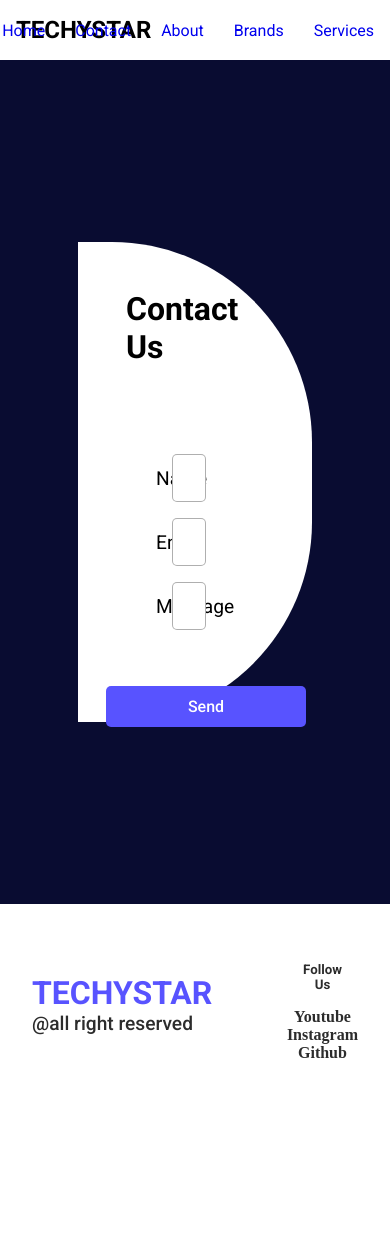
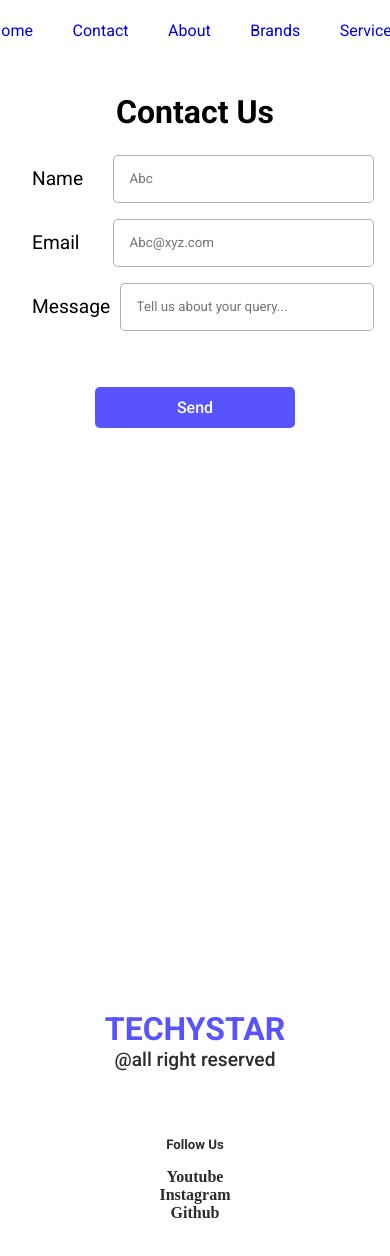
Before and after one commit to aryan-ya/practice-1, a React (Create React App) app: page /contact in a window 390 px wide. Shown: the top 1256 px of the page. Before the commit the page ends 1104 px from the top, so only its background shows below. Built offline with nearby package versions, Linux system fonts and the light colour scheme.

Commit message:
practice

```diff
--- a/src/components/Header.jsx
+++ b/src/components/Header.jsx
@@ -20,7 +20,7 @@
 
   </main>
  </nav>
-  )
-}
+  );
+};
 
 export default Header;
--- a/src/components/Home.jsx
+++ b/src/components/Home.jsx
@@ -12,7 +12,7 @@
       </div>
 
       <div className="home2">
-        <img src={vg} alt="Graphics" srcset="" />
+        <img src={vg} alt="Graphics"  />
 
         <div>
           <p>
--- a/src/styles/mediaquery.scss
+++ b/src/styles/mediaquery.scss
@@ -0,0 +1,97 @@
+@import "colors";
+
+@media screen and (max-width: 820px) {
+    .home3 {
+      height: 130vh;
+      > div {
+        height: 120vh;
+      }
+    }
+
+    .contact > main {
+      height: 100vh;
+      width: 100%;
+      border-radius: 0%;
+      h1 {
+        text-align: center;
+      }
+    }
+  }
+
+  @media screen and (max-width: 700px) {
+    nav {
+      > h1 {
+        display: none;
+      }
+      > main {
+        width: 100%;
+        justify-content: center;
+        a {
+          margin: 0.3rem;
+        }
+      }
+    }
+
+    .home > main {
+      align-items: center;
+      h1 {
+        font-size: 3rem;
+      }
+    }
+
+    .home2 {
+      height: 120vh;
+      flex-direction: column;
+      img {
+        width: 100%;
+      }
+      > div {
+        width: 100%;
+      }
+    }
+
+    .home3 {
+      height: 120vh;
+      > div {
+        text-align: center;
+        width: 100%;
+        border-radius: 0;
+        > p {
+          padding: 5rem 2rem;
+          font-size: 0.9rem;
+          line-height: 150%;
+        }
+      }
+    }
+
+    .home4 {
+      align-items: center;
+      > div {
+        border-radius: 0%;
+        width: 100%;
+        height: unset;
+      }
+    }
+
+    .contact > main {
+      padding: 1rem;
+      h1 {
+        margin: 1rem;
+      }
+      > form {
+        margin: 0%;
+        > div {
+          width: 100%;
+        }
+      }
+    }
+
+    footer {
+      height: 50vh;
+      grid-template-columns: 1fr;
+      padding: 5rem;
+      > div {
+        align-items: center;
+      }
+    }
+  }
```
